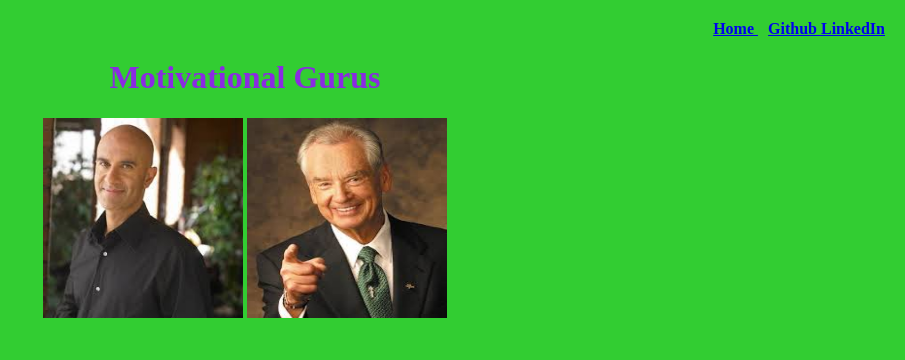
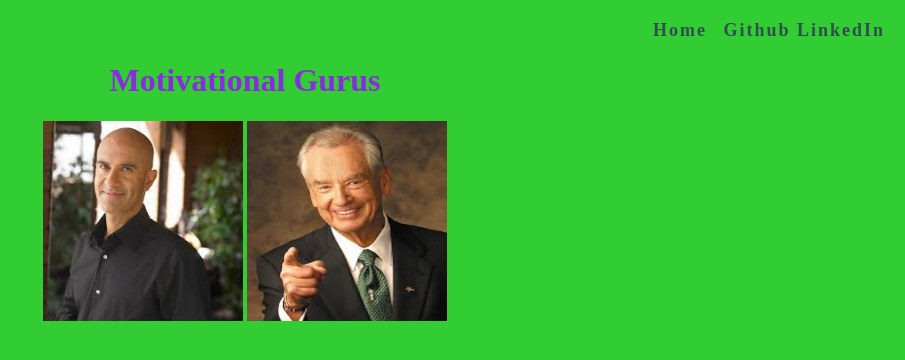
Before and after one commit to christyjax/christyjax.github.io, a Jekyll site: the page Gurus.html, which Jekyll copies as it is, in a window 1280 px wide. Shown: the top 360 px of the page, without its empty margins (375-1280 px from the left). Built offline with Jekyll 4.4.1, drawn with Linux system fonts in a browser that asks for light colours.

Commit message:
Update Gurus.html

```diff
--- a/Gurus.html
+++ b/Gurus.html
@@ -23,6 +23,19 @@ background-color:limegreen;
 
 #home{
 	margin-right: 10px;
+}
+a {
+	text-decoration: none;
+	font-size: 18px;
+	letter-spacing: 2px;
+	color: 	#2F4F4F;
+}
+
+a:hover {
+	color:black;
+         text-decoration:overline;
+         cursor:point;
+}
 
 
 
```
